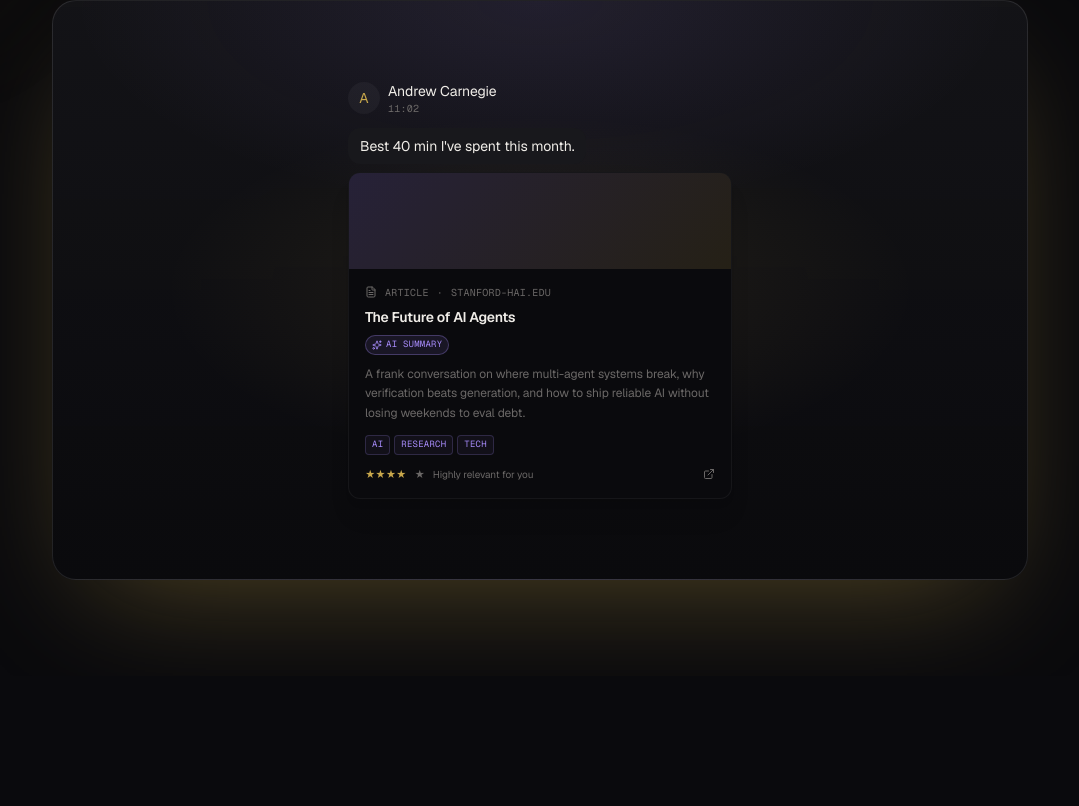
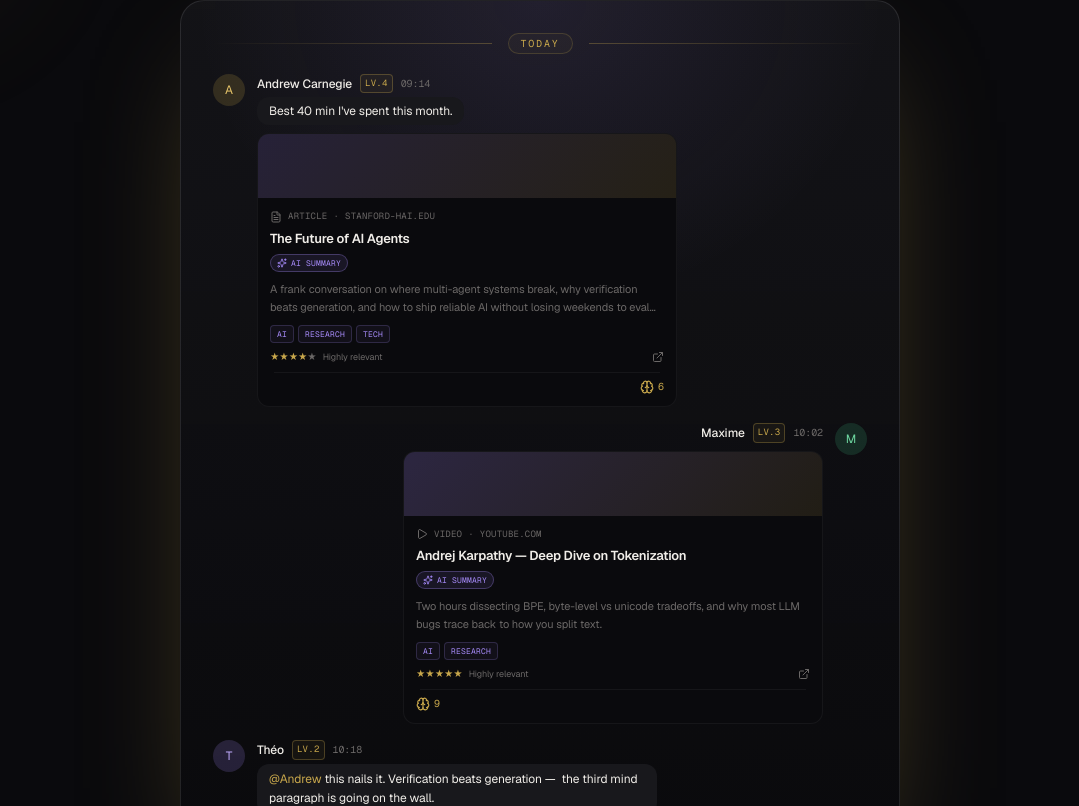
Before and after one commit to Falconinium/thirdmind-landingpage, a Next.js app: page / in a window 1280 px wide. Shown: the part 714-1520 px from the top of the page, without its empty margins (100-1179 px from the left). Built offline with nearby package versions, Linux system fonts and the light colour scheme.

Commit message:
Replace single-card hero preview with a full channel mock-up (3 messages)

```diff
--- a/app/page.tsx
+++ b/app/page.tsx
@@ -11,7 +11,7 @@ import {
   Brain,
   ChevronDown,
 } from 'lucide-react'
-import { ChannelPreview } from '@/components/ChannelPreview'
+import { ChannelMockup } from '@/components/ChannelMockup'
 import { DigestPreview } from '@/components/DigestPreview'
 import { SiteHeader } from '@/components/SiteHeader'
 import { Reveal } from '@/components/Reveal'
@@ -123,18 +123,18 @@ function Hero() {
         </Reveal>
       </div>
 
-      {/* Preview floats below the hero, anchored on a mesh-gradient surface so
-          the embed reads as the product, not a decoration. */}
+      {/* Channel mockup floats below the hero, anchored on a mesh-gradient
+          surface so the conversation reads as the product, not a decoration. */}
       <Reveal delay={250}>
-        <div className="relative mx-auto -mt-2 max-w-5xl px-6 pb-24">
+        <div className="relative mx-auto -mt-2 max-w-3xl px-6 pb-24">
           <div
-            className="relative overflow-hidden rounded-3xl border border-white/10 p-6 shadow-[0_40px_120px_-40px_rgba(201,168,76,0.4)] md:p-10"
+            className="relative overflow-hidden rounded-3xl border border-white/10 p-6 shadow-[0_40px_120px_-40px_rgba(201,168,76,0.4)] md:p-8"
             style={{
               background:
                 'radial-gradient(ellipse 80% 60% at 50% 0%, rgba(167,139,250,0.10), transparent 60%), linear-gradient(180deg, rgba(24,24,28,0.7), rgba(10,10,13,0.9))',
             }}
           >
-            <ChannelPreview />
+            <ChannelMockup />
           </div>
         </div>
       </Reveal>
--- /dev/null
+++ b/components/ChannelMockup.tsx
@@ -0,0 +1,310 @@
+import {
+  ExternalLink,
+  Sparkles,
+  FileText,
+  Play,
+  Brain,
+} from 'lucide-react'
+import type { CSSProperties } from 'react'
+
+/**
+ * Larger hero preview: a mock-up of a Third Mind channel with three messages
+ * (a video, an article, a plain note). Built to look like the desktop app's
+ * channel — same MessageBubble + AiEmbed visuals — so the landing shows the
+ * product in action, not just one isolated card.
+ */
+export function ChannelMockup() {
+  return (
+    <div className="relative w-full">
+      {/* Day separator */}
+      <div className="mb-5 flex items-center gap-4">
+        <div
+          className="h-px flex-1"
+          style={{
+            background:
+              'linear-gradient(90deg, transparent, rgba(201,168,76,0.18), rgba(201,168,76,0.32))',
+          }}
+        />
+        <span
+          className="rounded-full border border-[var(--color-accent)]/20 bg-[var(--color-accent)]/[0.04] px-3 py-0.5 text-[10px] uppercase tracking-[0.18em] text-[var(--color-accent)]"
+          style={{ fontFamily: 'var(--font-mono)' }}
+        >
+          Today
+        </span>
+        <div
+          className="h-px flex-1"
+          style={{
+            background:
+              'linear-gradient(90deg, rgba(201,168,76,0.32), rgba(201,168,76,0.18), transparent)',
+          }}
+        />
+      </div>
+
+      <Message
+        name="Andrew Carnegie"
+        tint={{ bg: 'rgba(201,168,76,0.18)', text: '#e8c66a' }}
+        level={4}
+        time="09:14"
+        message="Best 40 min I've spent this month."
+        embed={{
+          type: 'Article',
+          domain: 'stanford-hai.edu',
+          title: 'The Future of AI Agents',
+          summary:
+            'A frank conversation on where multi-agent systems break, why verification beats generation, and how to ship reliable AI without losing weekends to eval debt.',
+          tags: ['AI', 'Research', 'Tech'],
+          stars: 4,
+          icon: FileText,
+        }}
+        brains={6}
+      />
+
+      <Message
+        name="Maxime"
+        tint={{ bg: 'rgba(63,182,122,0.18)', text: '#6dd6a0' }}
+        level={3}
+        time="10:02"
+        embed={{
+          type: 'Video',
+          domain: 'youtube.com',
+          title: 'Andrej Karpathy — Deep Dive on Tokenization',
+          summary:
+            'Two hours dissecting BPE, byte-level vs unicode tradeoffs, and why most LLM bugs trace back to how you split text.',
+          tags: ['AI', 'Research'],
+          stars: 5,
+          icon: Play,
+          gradient:
+            'linear-gradient(135deg, rgba(167,139,250,0.22), rgba(201,168,76,0.12))',
+        }}
+        brains={9}
+        align="right"
+      />
+
+      <PlainMessage
+        name="Théo"
+        tint={{ bg: 'rgba(167,139,250,0.18)', text: '#c0aafd' }}
+        level={2}
+        time="10:18"
+        message={
+          <>
+            <span className="text-[var(--color-accent)]">@Andrew</span>{' '}
+            this nails it. Verification beats generation — &nbsp;the third mind
+            paragraph is going on the wall.
+          </>
+        }
+      />
+    </div>
+  )
+}
+
+/* ───────────────────────────── primitives ───────────────────────────── */
+
+type Tint = { bg: string; text: string }
+
+function Avatar({
+  name,
+  tint,
+}: {
+  name: string
+  tint: Tint
+}) {
+  return (
+    <div
+      className="flex h-8 w-8 shrink-0 items-center justify-center rounded-full text-xs"
+      style={{ background: tint.bg, color: tint.text } as CSSProperties}
+    >
+      {name.charAt(0).toUpperCase()}
+    </div>
+  )
+}
+
+function NameRow({
+  name,
+  level,
+  time,
+}: {
+  name: string
+  level: number
+  time: string
+}) {
+  return (
+    <div className="flex items-center gap-2">
+      <span className="text-xs font-medium text-[var(--color-text-primary)]">
+        {name}
+      </span>
+      {level > 1 && (
+        <span
+          className="rounded border border-[var(--color-accent)]/30 bg-[var(--color-accent)]/[0.06] px-1 py-0.5 text-[9px] uppercase tracking-wide text-[var(--color-accent)]"
+          style={{ fontFamily: 'var(--font-mono)' }}
+        >
+          Lv.{level}
+        </span>
+      )}
+      <span
+        className="text-[10px] text-[var(--color-text-muted)]"
+        style={{ fontFamily: 'var(--font-mono)' }}
+      >
+        {time}
+      </span>
+    </div>
+  )
+}
+
+function Message({
+  name,
+  tint,
+  level,
+  time,
+  message,
+  embed,
+  brains,
+  align = 'left',
+}: {
+  name: string
+  tint: Tint
+  level: number
+  time: string
+  message?: string
+  embed: {
+    type: string
+    domain: string
+    title: string
+    summary: string
+    tags: string[]
+    stars: number
+    icon: React.ComponentType<{ className?: string }>
+    gradient?: string
+  }
+  brains: number
+  align?: 'left' | 'right'
+}) {
+  const Icon = embed.icon
+  const reverse = align === 'right'
+  return (
+    <div
+      className={
+        'mb-4 flex gap-3 ' + (reverse ? 'flex-row-reverse text-right' : '')
+      }
+    >
+      <Avatar name={name} tint={tint} />
+      <div className={'min-w-0 flex-1 ' + (reverse ? 'flex flex-col items-end' : '')}>
+        <NameRow name={name} level={level} time={time} />
+        {message && (
+          <p
+            className={
+              'mt-1 inline-block max-w-[320px] rounded-xl px-3 py-1.5 text-xs text-[var(--color-text-primary)] ' +
+              (reverse ? 'bg-[var(--color-accent)] text-black' : 'bg-[var(--color-surface)]')
+            }
+          >
+            {message}
+          </p>
+        )}
+
+        <div className="mt-2 max-w-[420px] overflow-hidden rounded-xl border border-white/5 bg-[var(--color-background)]">
+          <div
+            className="h-16 w-full"
+            style={{
+              background:
+                embed.gradient ??
+                'linear-gradient(135deg, rgba(167,139,250,0.18), rgba(201,168,76,0.14))',
+            }}
+          />
+          <div className="p-3 text-left">
+            <div
+              className="mb-1.5 flex items-center gap-1.5 text-[9px] uppercase tracking-wide text-[var(--color-text-muted)]"
+              style={{ fontFamily: 'var(--font-mono)' }}
+            >
+              <Icon className="h-3 w-3" />
+              <span>{embed.type}</span>
+              <span>·</span>
+              <span>{embed.domain}</span>
+            </div>
+            <h3
+              className="text-[13px] leading-snug text-[var(--color-text-primary)]"
+              style={{ fontFamily: 'var(--font-display)', fontWeight: 600 }}
+            >
+              {embed.title}
+            </h3>
+            <div
+              className="mt-1.5 inline-flex items-center gap-1 rounded-full border border-[var(--color-ai)]/30 bg-[var(--color-ai)]/10 px-1.5 py-0.5 text-[8px] uppercase tracking-wide text-[var(--color-ai)]"
+              style={{ fontFamily: 'var(--font-mono)' }}
+            >
+              <Sparkles className="h-2.5 w-2.5" />
+              AI summary
+            </div>
+            <p className="mt-1.5 line-clamp-2 text-[11px] leading-relaxed text-[var(--color-text-muted)]">
+              {embed.summary}
+            </p>
+            <div className="mt-2 flex flex-wrap gap-1">
+              {embed.tags.map((t) => (
+                <span
+                  key={t}
+                  className="rounded border border-[var(--color-ai)]/20 bg-[var(--color-ai)]/5 px-1.5 py-0.5 text-[8px] uppercase tracking-wide text-[var(--color-ai)]"
+                  style={{ fontFamily: 'var(--font-mono)' }}
+                >
+                  {t}
+                </span>
+              ))}
+            </div>
+            <div className="mt-2 flex items-center justify-between text-[9px]">
+              <div className="flex items-center gap-1.5">
+                <span className="text-[var(--color-accent)]">
+                  {'★'.repeat(embed.stars)}
+                  <span className="text-[var(--color-text-muted)]">
+                    {'★'.repeat(5 - embed.stars)}
+                  </span>
+                </span>
+                <span className="text-[var(--color-text-muted)]">
+                  Highly relevant
+                </span>
+              </div>
+              <ExternalLink className="h-3 w-3 text-[var(--color-text-muted)]" />
+            </div>
+            <div
+              className={
+                'mx-1 mt-2 h-px ' +
+                'bg-white/5'
+              }
+            />
+            <div
+              className={
+                'mt-1.5 flex items-center gap-1 text-[var(--color-accent)] ' +
+                (reverse ? 'justify-start' : 'justify-end')
+              }
+              style={{ fontFamily: 'var(--font-mono)' }}
+            >
+              <Brain className="h-3.5 w-3.5" />
+              <span className="text-[10px]">{brains}</span>
+            </div>
+          </div>
+        </div>
+      </div>
+    </div>
+  )
+}
+
+function PlainMessage({
+  name,
+  tint,
+  level,
+  time,
+  message,
+}: {
+  name: string
+  tint: Tint
+  level: number
+  time: string
+  message: React.ReactNode
+}) {
+  return (
+    <div className="flex gap-3">
+      <Avatar name={name} tint={tint} />
+      <div className="min-w-0 flex-1">
+        <NameRow name={name} level={level} time={time} />
+        <p className="mt-1 inline-block max-w-[400px] rounded-xl bg-[var(--color-surface)] px-3 py-1.5 text-xs leading-relaxed text-[var(--color-text-primary)]">
+          {message}
+        </p>
+      </div>
+    </div>
+  )
+}
```
